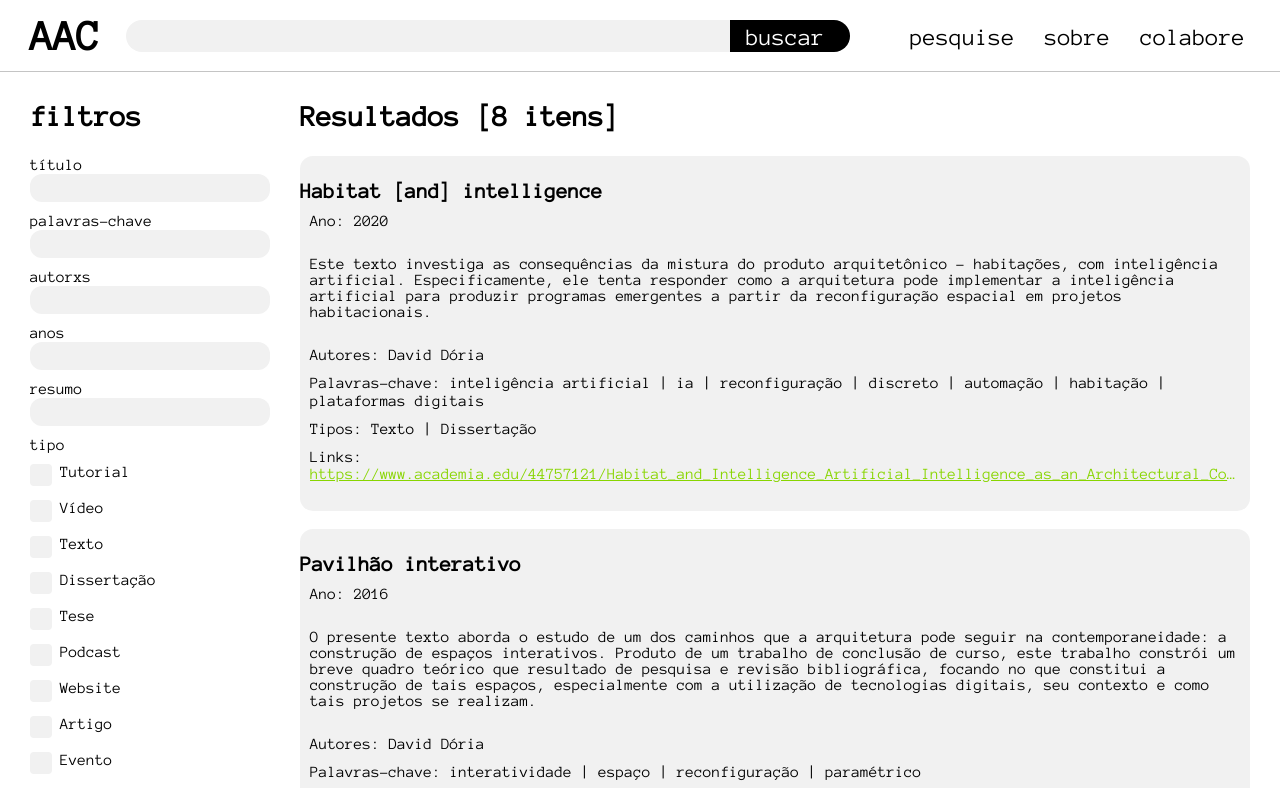
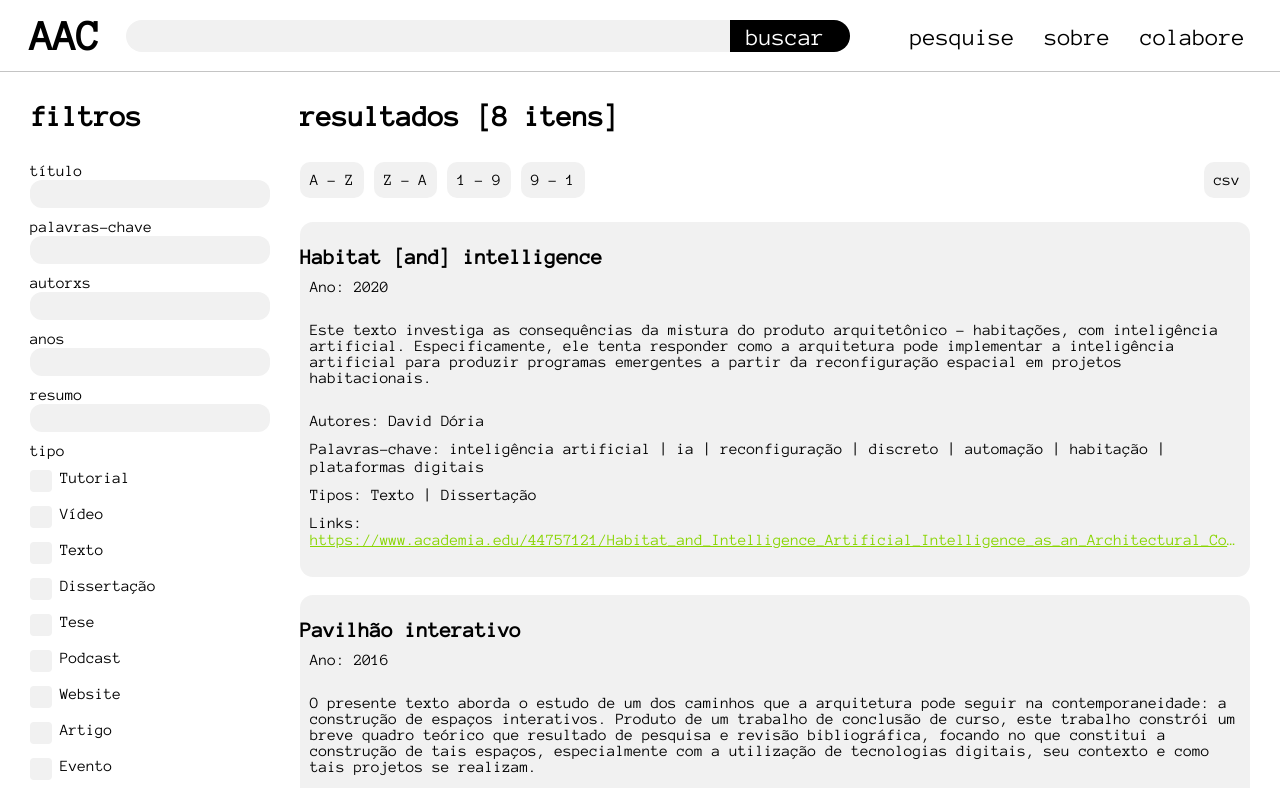
Before and after one commit to daversd/aac, a React (Vite) app: page / in a window 1280 px wide. Shown: the top 788 px of the page. Built offline with nearby package versions, Linux system fonts and the light colour scheme.

Commit message:
estilo e esqueleto da barra de sorting

```diff
--- a/src/components/research-result-fc/research-result-fc.tsx
+++ b/src/components/research-result-fc/research-result-fc.tsx
@@ -43,7 +43,8 @@ export const ResearchResultFC: FC = () => {
   });
 
   return <div className={mainStyle.resultContainer}>
-    <div className={mainStyle.title}>{`Resultados [${content.length} itens]`}</div>
+    <div className={mainStyle.title}>{`resultados [${content.length} itens]`}</div>
+    <SortBar />
     {content.map((e, i) =>
       <div key={i}>
         <EntryFC entry={e} />
@@ -52,3 +53,13 @@ export const ResearchResultFC: FC = () => {
     )}
   </div>
 }
+
+const SortBar: FC = () => {
+  return <div className={mainStyle.sortBarContainer}>
+    <button className={mainStyle.sortToggleButton}>A - Z</button>
+    <button className={mainStyle.sortToggleButton}>Z - A</button>
+    <button className={mainStyle.sortToggleButton}>1 - 9</button>
+    <button className={mainStyle.sortToggleButton}>9 - 1</button>
+    <button className={mainStyle.sortDownloadButton}>csv</button>
+  </div>
+}
--- a/src/style-sheets/main-style.module.scss
+++ b/src/style-sheets/main-style.module.scss
@@ -30,6 +30,8 @@ $nav-search-bar-height-default: 32px;
 $nav-search-bar-height-small: 28px;
 $nav-search-button-width-default: 120px;
 $nav-search-button-width-small: 72px;
+
+$filter-panel-width: 300px;
 
 $font-default: 'Anonymous Pro', monospace;
 
@@ -296,7 +298,8 @@ $font-default: 'Anonymous Pro', monospace;
     font-family: $font-default;
     color: $clr-text-primary;
     text-decoration: none;
-    padding-bottom: 25px;
+    height: $pad-large;
+    // padding-bottom: 25px;
 }
 
 .regular {
@@ -351,15 +354,64 @@ $font-default: 'Anonymous Pro', monospace;
     background-color: $clr-text-primary;
 }
 
+
+
 // result content
 .resultContainer {
-    margin-left: 300px;
+    margin-left: $filter-panel-width;
     display: block;
     background-color: $clr-background;
+    margin-right: $mar-default;
 
     @include respond(medium) {
         margin-left: calc($mar-default + $mar-small);
     }
+}
+
+// sort bar
+.sortBarContainer {
+    height: $pad-large;
+    width: 100%;
+}
+
+.sortToggleButton {
+    display: inline-block;
+    font-family: $font-default;
+    font-size: 12pt;
+    margin-right: $mar-small;
+    padding: $pad-small;
+    color: black;
+    background-color: $clr-bkg-light;
+    border: none;
+    border-radius: 10px;
+
+    @include respond(small) {
+        font-size: 10pt;
+        margin-right: calc($mar-small * .75);
+        padding: calc($pad-small * .75);
+    }
+}
+
+.sortToggleButton:hover {
+    cursor: pointer;
+}
+
+.sortToggleButtonActive {
+    @extend .sortToggleButton;
+    color: $clr-background;
+    background-color: $clr-text-primary;
+}
+
+.sortDownloadButton {
+    @extend .sortToggleButton;
+    float: right;
+    margin: 0;
+    right: 0px;
+}
+
+.sortDownloadButton:hover {
+    color: $clr-background;
+    background-color: $clr-text-primary;
 }
 
 // entry
@@ -367,7 +419,6 @@ $font-default: 'Anonymous Pro', monospace;
     display: block;
     background-color: $clr-bkg-light;
     border-radius: 13px;
-    margin-right: 30px;
     padding-top: 25px;
     padding-bottom: 25px;
 }
@@ -387,8 +438,6 @@ $font-default: 'Anonymous Pro', monospace;
 }
 
 // painel de filtros
-$filter-panel-width: 300px;
-
 .filterFixedPanelContainer {
     display: none;
 
```
